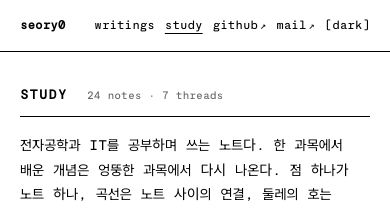
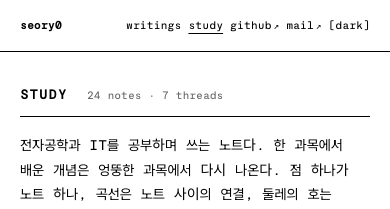
Before and after one commit to SEORY0/study, a Jekyll site: the page built from index.html, in a window 390 px wide. Shown: the top 209 px of the page. Built offline with Jekyll 4.4.1, drawn with Linux system fonts in a browser that asks for light colours; some web fonts are replaced.

Commit message:
Fit the five-link nav on 375px phones
Below 400px the top line steps down to 11px, so writings, study, github,
mail and the theme button fit inside the 20px side padding; below 340px
the github and mail links also drop their arrows.

Co-Authored-By: Claude Opus 5.5 <noreply@anthropic.com>

```diff
--- a/_sass/_chrome.scss
+++ b/_sass/_chrome.scss
@@ -23,8 +23,9 @@
     font-size: 12px;
     nav { gap: 10px; }
   }
-  /* 320px phones leave 280px: name + four links need about 294px at 12px. */
-  @media (max-width: 360px) {
+  /* Five links need about 349px at 12px: phones narrower than 400px
+     (375px leaves 335px) step down to 11px. */
+  @media (max-width: 400px) {
     font-size: 11px;
     gap: 10px;
     nav { gap: 7px; }
@@ -32,7 +33,7 @@
   /* With study there are five links: below 340px they fit only without
      the ↗ marks, which the github and mail links drop there. */
   @media (max-width: 340px) {
-    nav { gap: 6px; }
+    nav { gap: 5px; }
     a[target="_blank"]::after, a[href^="mailto:"]::after { display: none; }
   }
 }
```
